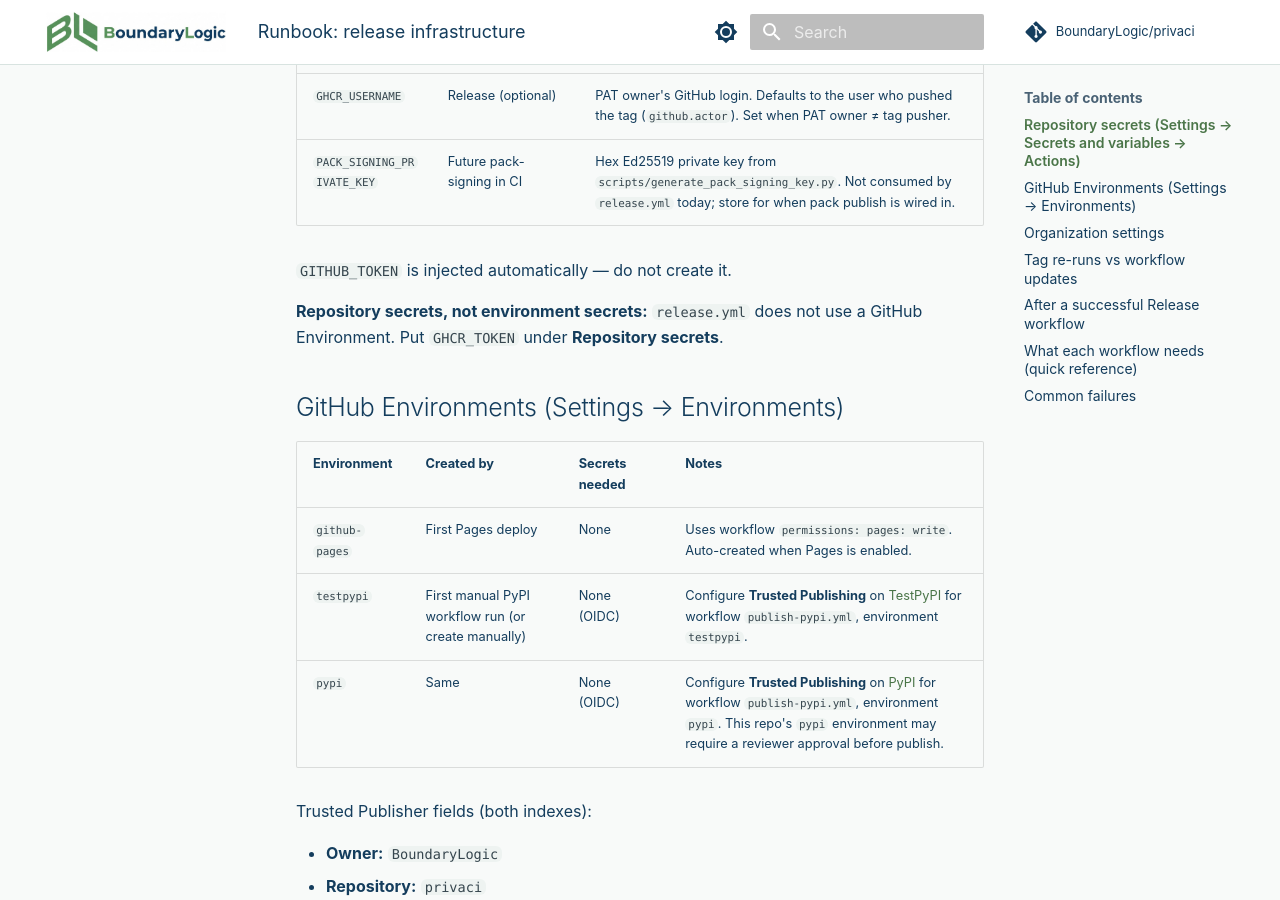
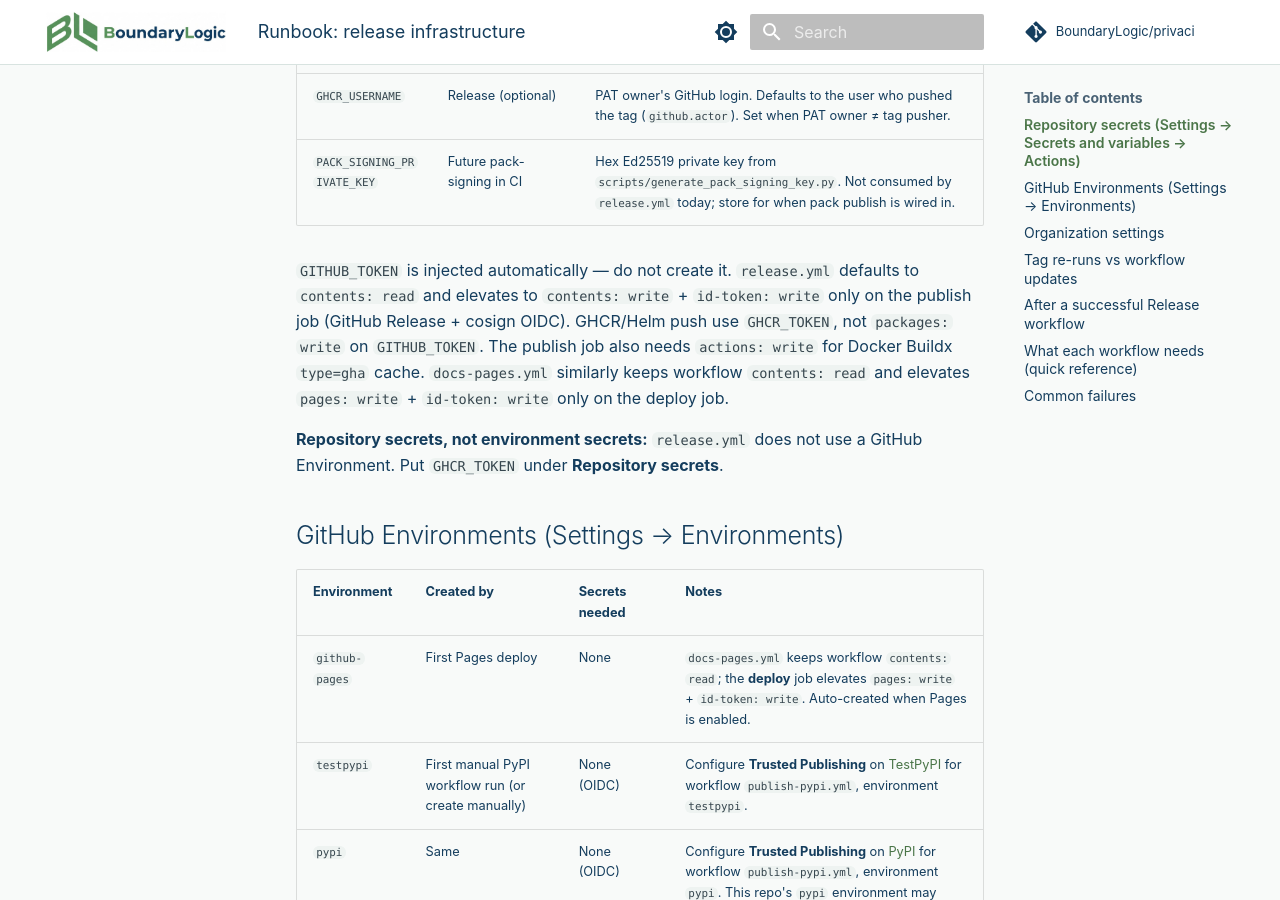
Before and after one commit to BoundaryLogic/privaci, an MkDocs documentation site: the page built from docs/runbooks/release-infrastructure.md, in a window 1280 px wide and 900 px high, scrolled down 482 px. Built offline with MkDocs 1.6.1 and Material for MkDocs 9.7.7, drawn with Linux system fonts in a browser that asks for light colours; comment, search, counter and statistics services are not loaded.

Commit message:
fix(ci): SHA-pin release/docs/PyPI Actions for Scorecard.
Clear Pinned-Dependencies and Token-Permissions alerts on the remaining
floating-tag workflows; job-scope GITHUB_TOKEN and close the OpenSpec residual.

```diff
--- a/docs/runbooks/release-infrastructure.md
+++ b/docs/runbooks/release-infrastructure.md
@@ -16,7 +16,13 @@ when release / Pages / PyPI workflows fail with auth errors.
 | `GHCR_USERNAME` | Release (optional) | PAT owner's GitHub login. Defaults to the user who pushed the tag (`github.actor`). Set when PAT owner ≠ tag pusher. |
 | `PACK_SIGNING_PRIVATE_KEY` | Future pack-signing in CI | Hex Ed25519 private key from `scripts/generate_pack_signing_key.py`. Not consumed by `release.yml` today; store for when pack publish is wired in. |
 
-`GITHUB_TOKEN` is injected automatically — do not create it.
+`GITHUB_TOKEN` is injected automatically — do not create it. `release.yml`
+defaults to `contents: read` and elevates to `contents: write` +
+`id-token: write` only on the publish job (GitHub Release + cosign OIDC).
+GHCR/Helm push use `GHCR_TOKEN`, not `packages: write` on `GITHUB_TOKEN`.
+The publish job also needs `actions: write` for Docker Buildx `type=gha` cache.
+`docs-pages.yml` similarly keeps workflow `contents: read` and elevates
+`pages: write` + `id-token: write` only on the deploy job.
 
 **Repository secrets, not environment secrets:** `release.yml` does not use a
 GitHub Environment. Put `GHCR_TOKEN` under **Repository secrets**.
@@ -25,7 +31,7 @@ GitHub Environment. Put `GHCR_TOKEN` under **Repository secrets**.
 
 | Environment | Created by | Secrets needed | Notes |
 |-------------|------------|----------------|-------|
-| `github-pages` | First Pages deploy | None | Uses workflow `permissions: pages: write`. Auto-created when Pages is enabled. |
+| `github-pages` | First Pages deploy | None | `docs-pages.yml` keeps workflow `contents: read`; the **deploy** job elevates `pages: write` + `id-token: write`. Auto-created when Pages is enabled. |
 | `testpypi` | First manual PyPI workflow run (or create manually) | None (OIDC) | Configure **Trusted Publishing** on [TestPyPI](https://test.pypi.org/manage/account/publishing/) for workflow `publish-pypi.yml`, environment `testpypi`. |
 | `pypi` | Same | None (OIDC) | Configure **Trusted Publishing** on [PyPI](https://pypi.org/manage/account/publishing/) for workflow `publish-pypi.yml`, environment `pypi`. This repo's `pypi` environment may require a reviewer approval before publish. |
 
```
Also changed, not shown: CHANGELOG.md (+10 -2 lines), docs/ci-gates.md (+1 -1 lines), openspec/changes/add-ci-hardening-gates/design.md (+3 -2 lines), openspec/changes/add-ci-hardening-gates/tasks.md (+1 -0 lines), 3 other files.
